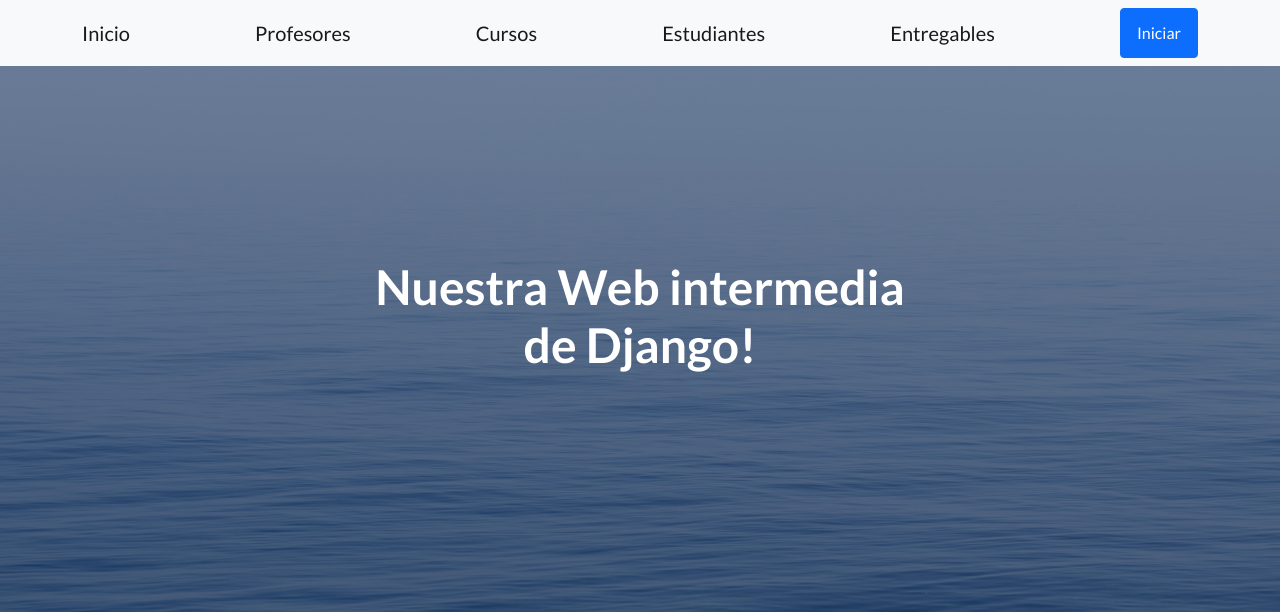
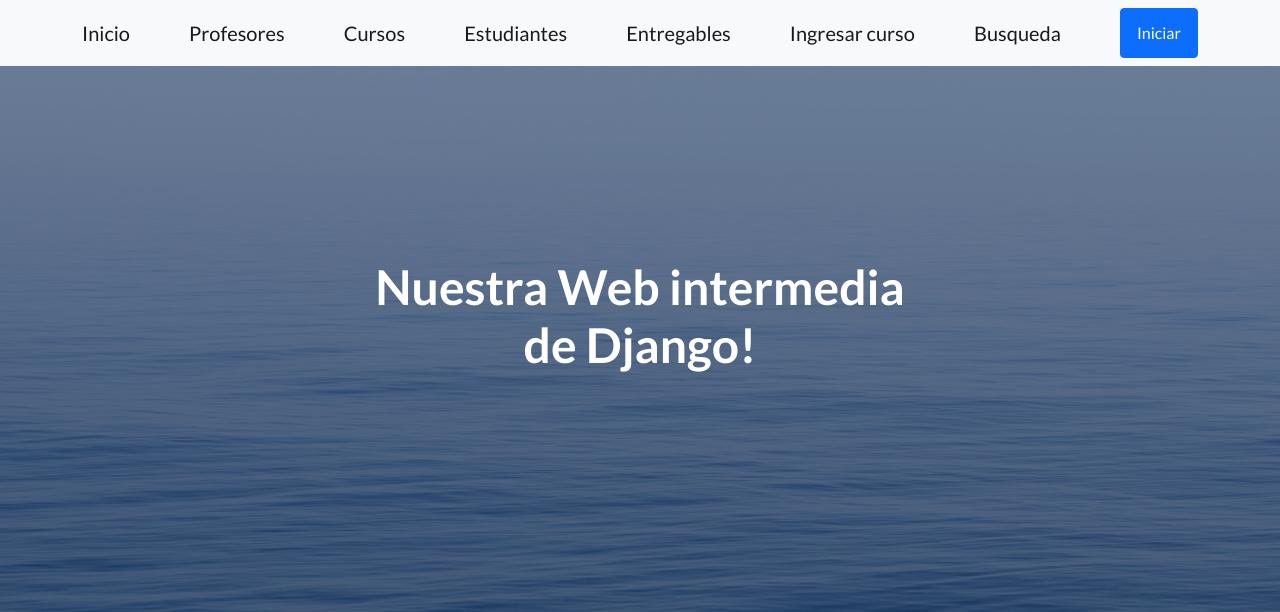
Before and after one commit to Correa7/Playground-1, a Django app: page /App-Coder/cursos in a window 1280 px wide. Shown: the top 612 px of the page. Run offline with Django 4.2, Linux system fonts and the light colour scheme; some libraries are stand-ins or nearby versions.

Commit message:
correccion de urls y botones navbar

```diff
--- a/Playground/Apps/Template/Apps-Coder/padre.html
+++ b/Playground/Apps/Template/Apps-Coder/padre.html
@@ -25,6 +25,8 @@
                 <a class="navbar-brand" href="cursos">Cursos</a>
                 <a class="navbar-brand" href="estudiantes">Estudiantes</a>
                 <a class="navbar-brand" href="entregables">Entregables</a>
+                <a class="navbar-brand" href="cursoFormulario">Ingresar curso</a>
+                <a class="navbar-brand" href="busquedaCamada">Busqueda</a>
                 <a class="btn btn-primary" href="#signup">Iniciar</a>
             </div>
         </nav>
--- a/Playground/Apps/urls.py
+++ b/Playground/Apps/urls.py
@@ -3,7 +3,7 @@
 from Apps.views import buscar, busquedaCamada, cursoFormulario, inicio, cursos, profesores, estudiantes, entregables
 
 urlpatterns = [
-    path("", inicio, name="inicio"),
+    path("inicio", inicio, name="inicio"),
     path("cursos", cursos, name= "cursos"),
     path("estudiantes", estudiantes, name="estudiantes"),
     path("profesores", profesores,name="profesores"),
```
Also changed, not shown: 1 other file.
